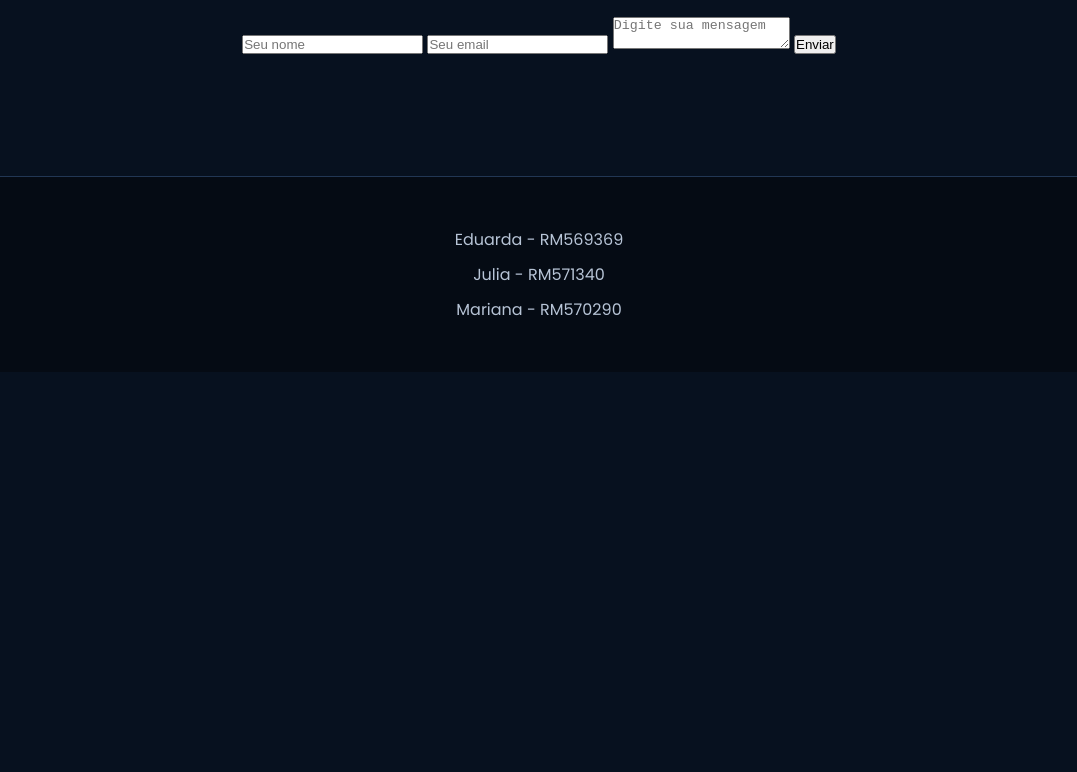
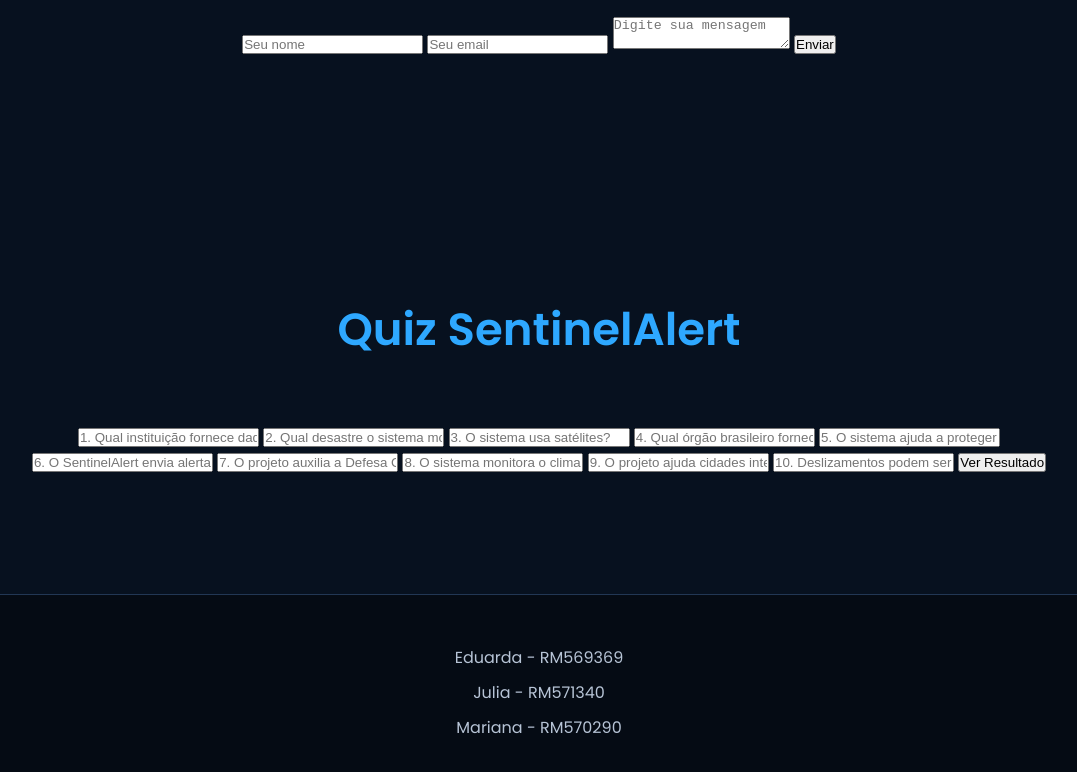
Before and after one commit to gsSentinelAlert/sentinelAlert, a plain HTML site: page index.html in a window 1280 px wide. Shown: the part 5961-6733 px from the top of the page, without its empty margins (101-1178 px from the left). Before the commit the page ends 6333 px from the top, so only its background shows below. Drawn offline with Linux system fonts and the light colour scheme.

Commit message:
feat: adicionando quiz com 10 perguntas

```diff
--- a/index.html
+++ b/index.html
@@ -166,9 +166,9 @@
             <img src="./src/assets/aplicacao.png" alt="Aplicação do sistema">
         </div>
     </section>
+
 <!-- TROCA DE TEMA -->
 <section class="cards-section">
-
     <h3>Temas do Site</h3>
 
     <div class="cards">
@@ -190,22 +190,15 @@
                 Tema Vermelho
             </button>
         </div>
-
     </div>
-
 </section>
 
-
-
-<!-- FORMULÁRIO -->
+<!-- FORMULÁRIO/CONTATO -->
 <section class="cards-section contact-section">
-
     <div class="text">
-
         <h2>Contato</h2>
 
         <form id="contact-form">
-
             <input
                 type="text"
                 id="nome"
@@ -224,11 +217,34 @@
             <button type="submit">
                 Enviar
             </button>
-
         </form>
 
     </div>
 
+</section>
+
+<!-- QUIZ -->
+<section class="cards-section">
+
+    <h3>Quiz SentinelAlert</h3>
+    <form id="quiz-form">
+        <input type="text" id="q1" placeholder="1. Qual instituição fornece dados espaciais?">
+        <input type="text" id="q2" placeholder="2. Qual desastre o sistema monitora?">
+        <input type="text" id="q3" placeholder="3. O sistema usa satélites?">
+        <input type="text" id="q4" placeholder="4. Qual órgão brasileiro fornece dados?">
+        <input type="text" id="q5" placeholder="5. O sistema ajuda a proteger vidas?">
+        <input type="text" id="q6" placeholder="6. O SentinelAlert envia alertas?">
+        <input type="text" id="q7" placeholder="7. O projeto auxilia a Defesa Civil?">
+        <input type="text" id="q8" placeholder="8. O sistema monitora o clima em tempo real?">
+        <input type="text" id="q9" placeholder="9. O projeto ajuda cidades inteligentes?">
+        <input type="text" id="q10" placeholder="10. Deslizamentos podem ser previstos?">
+
+        <button type="submit">
+            Ver Resultado
+        </button>
+    </form>
+
+    <p id="resultado"></p>
 </section>
 
     <footer>
```
